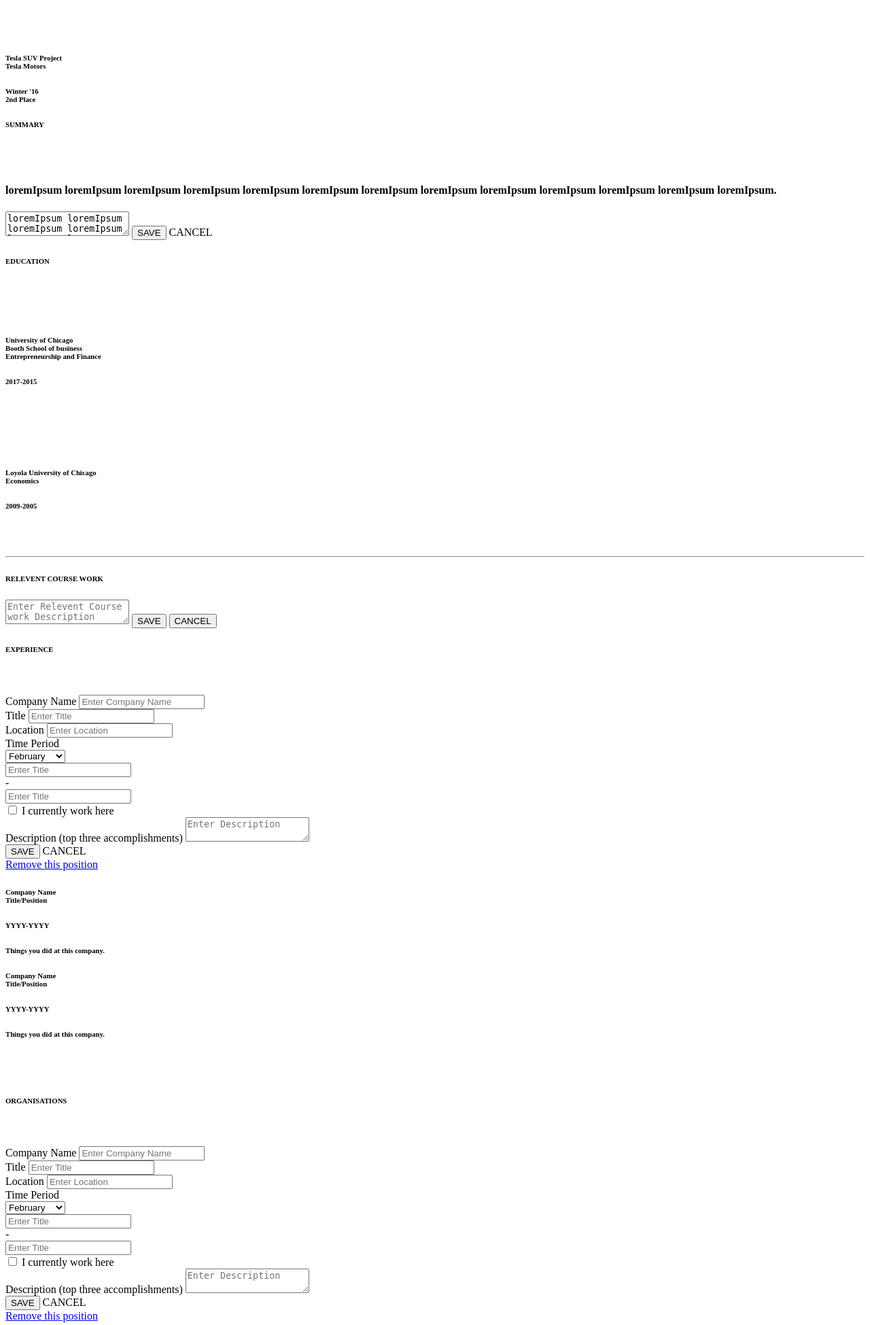
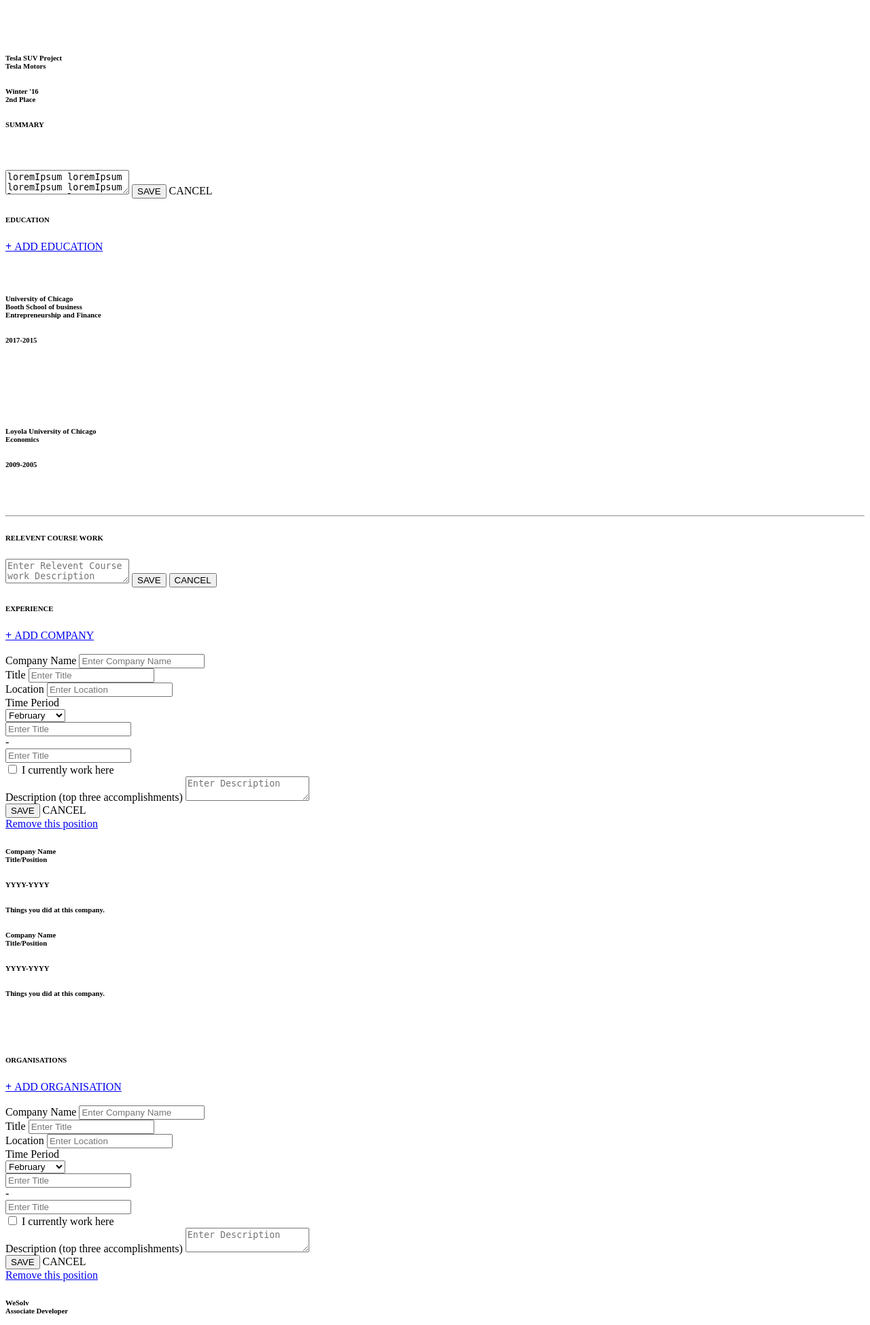
Before and after one commit to nitin-kujur/WeSolve, a PHP site: page /profile.php in a window 1280 px wide. Shown: the part 1289-3238 px from the top of the page at 68% size. Run offline with PHP 8.4, Linux system fonts and the light colour scheme.

Commit message:
profile update v-003

```diff
--- a/profile.php
+++ b/profile.php
@@ -105,20 +105,17 @@
 				<!-- <div class="row"> -->
 					<div class="w3-white col-md-12 col-sm-12 col-xs-12 w3-card-1 padding-15">
 						<h2 class="col-md-2 col-sm-2 col-xs-3"><i class="fa fa-crosshairs" style="font-size:32px"></i></h2>
-						<h6 class="w3-text-black col-md-7 col-sm-7 col-xs-7">SUMMARY</h6><a href="javascript:void(0);" data-toggle="collapse" data-target="#summaryForm, #summary" class="w3-text-grey w3-hover-text-blue text-right w3-right col-md-3 col-sm-3 col-xs-3"><i class="fa fa-pencil" style="font-size:24px"></i></a>
+						<h6 class="w3-text-black col-md-7 col-sm-7 col-xs-7">SUMMARY</h6><span class="col-md-3 col-sm-3 col-xs-3"></span><!-- <a href="javascript:void(0);" class="w3-text-grey w3-hover-text-blue text-right w3-right col-md-3 col-sm-3 col-xs-3"><i class="fa fa-pencil" style="font-size:24px"></i></a> -->
 						<br/><br/>
 
 						<div class="col-md-12 col-sm-12 col-xs-12">
-								<div class="collapse in" id="summary">
-									<h4>loremIpsum loremIpsum loremIpsum loremIpsum loremIpsum loremIpsum loremIpsum loremIpsum loremIpsum loremIpsum loremIpsum loremIpsum loremIpsum.</h4>
-								</div>
-								<form role="form" class="collapse" id="summaryForm">
+								<form role="form" class="" id="summaryForm">
 								  <div class="form-group">
 							      <textarea class="form-control" id="summaryEdit" placeholder="Enter Summary">loremIpsum loremIpsum loremIpsum loremIpsum loremIpsum loremIpsum loremIpsum loremIpsum loremIpsum loremIpsum loremIpsum loremIpsum loremIpsum.</textarea>
 										<span class="col-md-6  col-sm-6 col-xs-6"></span>
 										<button class="w3-orange w3-btn w3-small w3-round-large w3-text-white col-md-2 col-sm-2 col-xs-3 w3-margin pull-right">SAVE</button>
 										<span class="col-md-2 col-sm-2 col-xs-3"></span>
-										<a class="w3-grey w3-btn w3-small w3-round-large w3-text-white col-md-2 col-sm-2 col-xs-3 w3-margin pull-right" data-toggle="collapse" data-target="#summaryForm, #summary">CANCEL</a>
+										<a class="w3-grey w3-btn w3-small w3-round-large w3-text-white col-md-2 col-sm-2 col-xs-3 w3-margin pull-right">CANCEL</a>
 								  </div>
 								</form>
 						</div>
@@ -129,7 +126,7 @@
 
 					<div class="w3-white col-md-12 col-sm-12 col-xs-12 w3-card-1 padding-15">
 						<h2 class="col-md-2 col-sm-2 col-xs-3"><span class="glyphicon glyphicon-education" style="font-size:32px"></span></h2>
-						<h6 class="w3-text-black col-md-7 col-sm-7 col-xs-7">EDUCATION</h6><a href="javascript:void(0);" class="w3-text-grey w3-hover-text-blue text-right w3-right col-md-3 col-sm-3 col-xs-3"><i class="fa fa-pencil" style="font-size:24px"></i></a>
+						<h6 class="w3-text-black col-md-7 col-sm-7 col-xs-7">EDUCATION</h6><a href="javascript:void(0);" class="w3-text-black w3-light-grey w3-small w3-padding w3-hover-text-blue text-center w3-right col-md-3 col-sm-3 col-xs-3"><strong class="w3-medium">+</strong>&nbsp;ADD&nbsp;EDUCATION</a>
 						<br/><br/><br/>
 						<h6 class="col-md-6  col-sm-6 col-xs-6"><strong>University of Chicago</strong><br/>Booth School of business<br/>Entrepreneurship and Finance</h6>
 						<h6 class="col-md-4 text-right">2017-2015</h6><img class="img-responsive col-md-2 col-sm-2 col-xs-3" src="">
@@ -157,7 +154,7 @@
 
 					<div class="w3-white col-md-12 col-sm-12 col-xs-12 w3-card-1 padding-15">
 						<h2 class="col-md-2 col-sm-2 col-xs-3"><span class="glyphicon glyphicon-briefcase" style="font-size:32px"></span></h2>
-						<h6 class="w3-text-black col-md-7 col-sm-7 col-xs-7">EXPERIENCE</h6><a href="javascript:void(0);" data-toggle="collapse" data-target="#experienceForm" class="w3-text-grey w3-hover-text-blue text-right pull-right col-md-3 col-sm-3 col-xs-3"><i class="fa fa-pencil" style="font-size:24px"></i></a>
+						<h6 class="w3-text-black col-md-7 col-sm-7 col-xs-7">EXPERIENCE</h6><a href="javascript:void(0);" data-toggle="collapse" data-target="#experienceForm" class="w3-text-black w3-light-grey w3-small w3-padding w3-hover-text-blue text-center w3-right col-md-3 col-sm-3 col-xs-3"><strong class="w3-medium">+</strong>&nbsp;ADD&nbsp;COMPANY</a>
 						<br/><br/>
 						<div class="col-md-12 col-sm-12 col-xs-12 w3-light-grey padding-15 collapse" id="experienceForm">
 								<form role="form">
@@ -242,7 +239,7 @@
 
 					<div class="w3-white col-md-12 col-sm-12 col-xs-12 w3-card-1 padding-15">
 						<h2 class="col-md-2 col-sm-2 col-xs-3"><i class="fa fa-users" style="font-size:32px"></i></h2>
-						<h6 class="w3-text-black col-md-7 col-sm-7 col-xs-7">ORGANISATIONS</h6><a href="javascript:void(0);" data-toggle="collapse" data-target="#organisationForm" class="w3-text-grey w3-hover-text-blue text-right w3-right col-md-3 col-sm-3 col-xs-3"><i class="fa fa-pencil" style="font-size:24px"></i></a>
+						<h6 class="w3-text-black col-md-7 col-sm-7 col-xs-7">ORGANISATIONS</h6><a href="javascript:void(0);" data-toggle="collapse" data-target="#organisationForm" class="w3-text-black w3-light-grey w3-small text-center w3-padding w3-hover-text-blue w3-right col-md-3 col-sm-3 col-xs-3"><strong class="w3-medium">+</strong>&nbsp;ADD&nbsp;ORGANISATION</a>
 						<br/><br/>
 
 						<div class="col-md-12 col-sm-12 col-xs-12 w3-light-grey padding-15 collapse" id="organisationForm">
@@ -317,19 +314,19 @@
 						<div class="container-fluid w3-padding-0 collapse in" id="organisation1">
 								<a href="javascript:void(0);" data-toggle="collapse" data-target="#organisationForm1, #organisation1" title="Click to edit this" class="w3-text-grey w3-hover-text-blue text-right w3-right col-md-3 col-sm-3 col-xs-3"><i class="fa fa-pencil" style="font-size:12px"></i></a>
 								<div class="w3-clear"></div>
-								<h6 class="col-md-6  col-sm-6 col-xs-6"><strong>Company Name</strong><br/>Title/Position</h6>
-								<h6 class="col-md-6  col-sm-6 col-xs-6 text-right">YYYY-YYYY</h6>
-								<h6 class="col-md-12 col-sm-12 col-xs-12">Things you did at this company.</h6>
+								<h6 class="col-md-6  col-sm-6 col-xs-6"><strong>WeSolv</strong><br/>Associate Developer</h6>
+								<h6 class="col-md-6  col-sm-6 col-xs-6 text-right">2010-2015</h6>
+								<h6 class="col-md-12 col-sm-12 col-xs-12">LoremIpsum loremipsum loremipsum loremipsum loremipsum loremipsum loremipsum loremipsum.</h6>
 						</div>
 						<div class="col-md-12 col-sm-12 col-xs-12 w3-light-grey padding-15 collapse" id="organisationForm1">
 								<form role="form">
 							    <div class="form-group">
 							      <label for="companyName">Organisation Name</label>
-							      <input type="text" class="form-control" id="organisationName" placeholder="Enter Organisation Name">
+							      <input type="text" class="form-control" id="organisationName" placeholder="Enter Organisation Name" value="WeSolv">
 							    </div>
 							    <div class="form-group">
 							      <label for="title">Title</label>
-							      <input type="text" class="form-control" id="title" placeholder="Enter Title">
+							      <input type="text" class="form-control" id="title" placeholder="Enter Title" value="Associate Developer">
 							    </div>
 							    <div class="form-group">
 							      <label for="location">Location</label>
@@ -339,18 +336,18 @@
 							    <div class="form-group">
 							    	<div class="row w3-padding-0">
 							    		<div class="col-md-5 w3-padding-0 w3-padding-right" style="max-width:150px;">
-						    					<input type="text" class="form-control" id="yearStart" placeholder="Enter Title">
+						    					<input type="text" class="form-control text-center" id="yearStart" placeholder="Enter Title" value="2010">
 						    			</div>
 						    			<div class="col-md-2 text-center" style="max-width:20px;"><span>-</span></div>
 						    			<div class="col-md-5 " style="max-width:150px;">
-							    				<input type="text" class="form-control" id="yearStart" placeholder="Enter Title">
+							    				<input type="text" class="form-control text-center" id="yearStart" placeholder="Enter Title" value="2015">
 						    			</div>
 							    	</div>
 							    </div>
 
 							    <div class="form-group">
 							      <label for="description">Description</label> <span>  (top three accomplishments)</span>
-							      <textarea class="form-control" id="description" placeholder="Enter Description"></textarea>
+							      <textarea class="form-control" id="description" placeholder="Enter Description">LoremIpsum loremipsum loremipsum loremipsum loremipsum loremipsum loremipsum loremipsum.</textarea>
 							    </div>
 
 							    <div class="form-group">
@@ -429,7 +426,7 @@
 
 					<div class="w3-white col-md-12 col-sm-12 col-xs-12 w3-card-1 padding-15 w3-margin-0">
 						<h2 class="col-md-2 col-sm-2 col-xs-3"><i class="ionicons ion-ribbon-b" style="font-size:32px"></i></h2>
-						<h6 class="w3-text-black col-md-7 col-sm-7 col-xs-7">AWARDS</h6><a href="javascript:void(0);" data-toggle="collapse" data-target="#awardsForm" class="w3-text-grey w3-hover-text-blue text-right w3-right col-md-3 col-sm-3 col-xs-3"><i class="fa fa-pencil" style="font-size:24px"></i></a>
+						<h6 class="w3-text-black col-md-7 col-sm-7 col-xs-7">AWARDS</h6><a href="javascript:void(0);" data-toggle="collapse" data-target="#awardsForm" class="w3-text-black text-center w3-light-grey w3-small w3-padding w3-hover-text-blue w3-right col-md-3 col-sm-3 col-xs-3"><strong class="w3-medium">+</strong>&nbsp;ADD&nbsp;AWARDS</a>
 						<br/><br/>
 
 						<div class="col-md-12 col-sm-12 col-xs-12 w3-light-grey padding-15 collapse" id="awardsForm">
@@ -460,7 +457,7 @@
 
 							    		<button class="w3-orange w3-btn w3-small w3-round-large w3-text-white col-md-2 col-sm-2 col-xs-3 w3-margin pull-right">SAVE</button>
 
-											<a class="w3-grey w3-btn w3-small w3-round-large w3-text-white col-md-2 col-sm-2 col-xs-3 w3-margin pull-right" data-toggle="collapse" data-target="#experienceForm">CANCEL</a>
+											<a class="w3-grey w3-btn w3-small w3-round-large w3-text-white col-md-2 col-sm-2 col-xs-3 w3-margin pull-right" data-toggle="collapse" data-target="#awardsForm">CANCEL</a>
 								    	<div class="w3-clear"></div>
 								    	<div class="row w3-padding-0">
 							    			<div class="col-md-6 col-sm-6 col-xs-6 col-md-offset-6 text-center">
```
